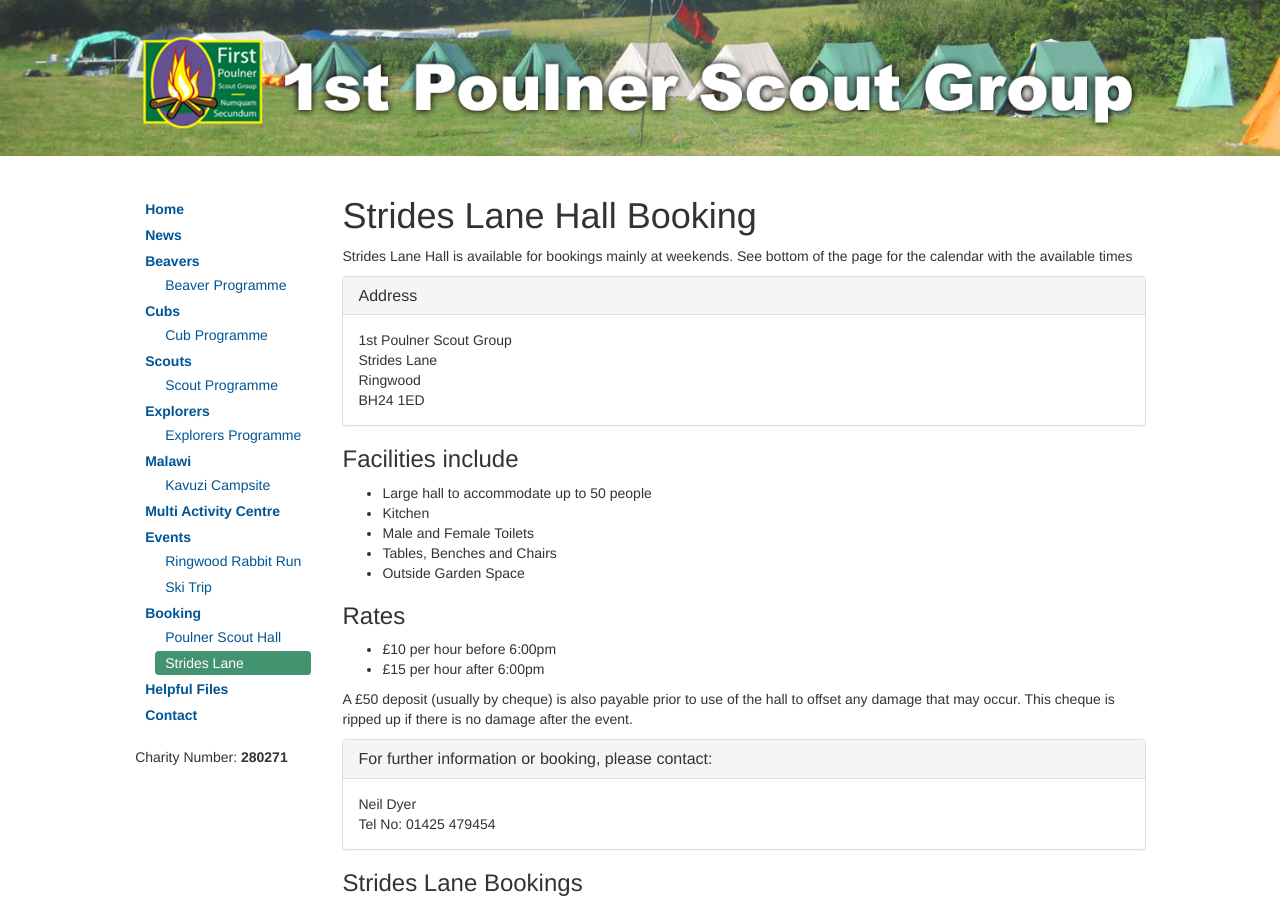
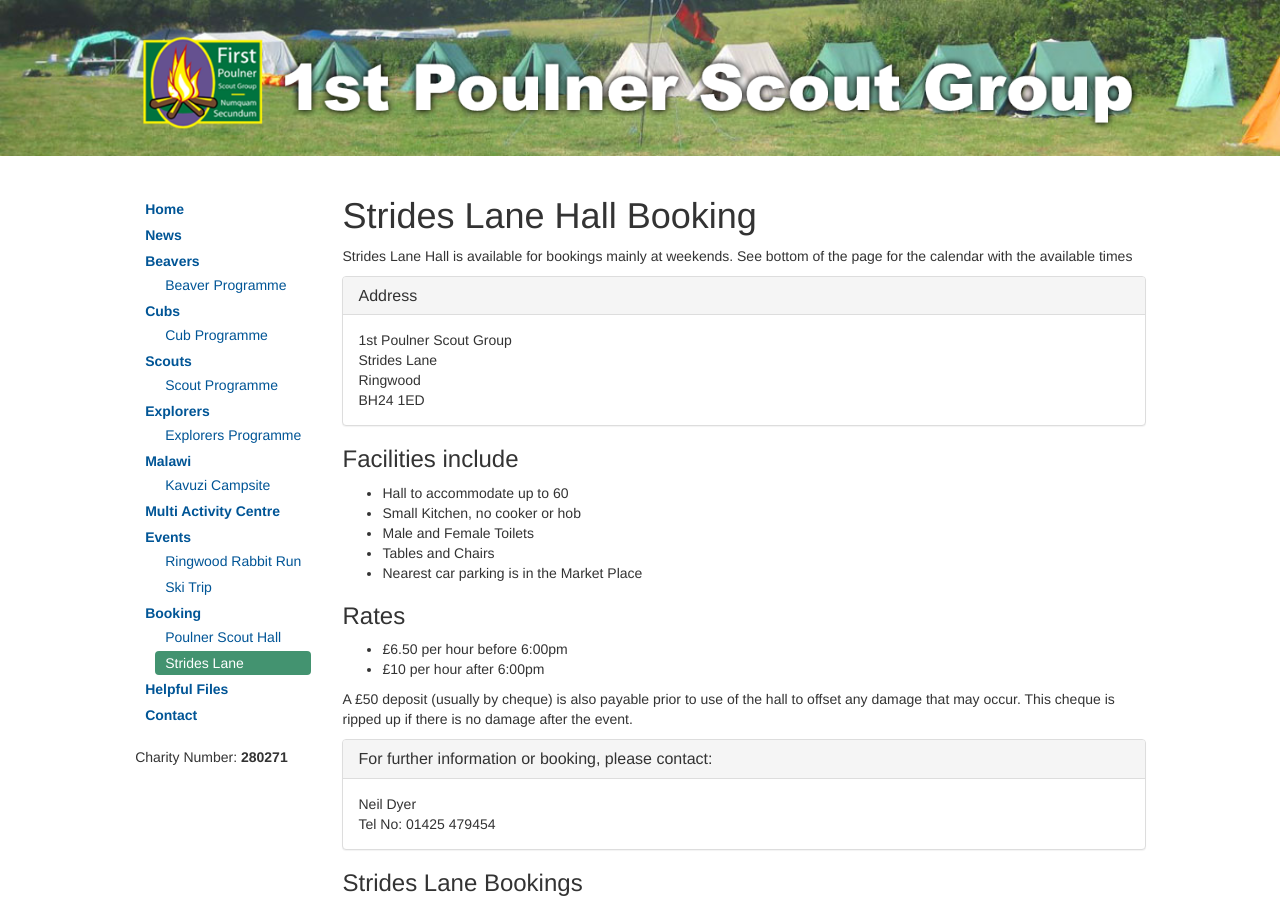
Before and after one commit to 1stpoulnerscouts/1stpoulnerscouts.github.io, a Jekyll site: the page built from booking/strides-lane/index.html, in a window 1280 px wide and 900 px high. Built offline with Jekyll 4.4.1, drawn with Linux system fonts in a browser that asks for light colours.

Commit message:
Updated Strides Lane Booking

```diff
--- a/booking/strides-lane/index.html
+++ b/booking/strides-lane/index.html
@@ -22,17 +22,17 @@
 
 <h3>Facilities include</h3>
 <ul>
-	<li>Large hall to accommodate up to 50 people</li>
-	<li>Kitchen</li>
-	<li>Male and Female Toilets</li>
-	<li>Tables, Benches and Chairs</li>
-	<li>Outside Garden Space</li>
+	<li>Hall to accommodate up to 60</li>
+    <li>Small Kitchen, no cooker or hob</li>
+    <li>Male and Female Toilets</li>
+    <li>Tables and Chairs</li>
+    <li>Nearest car parking is in the Market Place </li>
 </ul>
 
 <h3>Rates</h3>
 <ul>
-	<li>£10 per hour before 6:00pm</li>
-	<li>£15 per hour after 6:00pm</li>
+	<li>£6.50 per hour before 6:00pm</li>
+	<li>£10 per hour after 6:00pm</li>
 </ul>
 
 <p>A £50 deposit (usually by cheque) is also payable prior to use of the hall to offset any damage that may occur. This cheque is ripped up if there is no damage after the event.</p>
```
